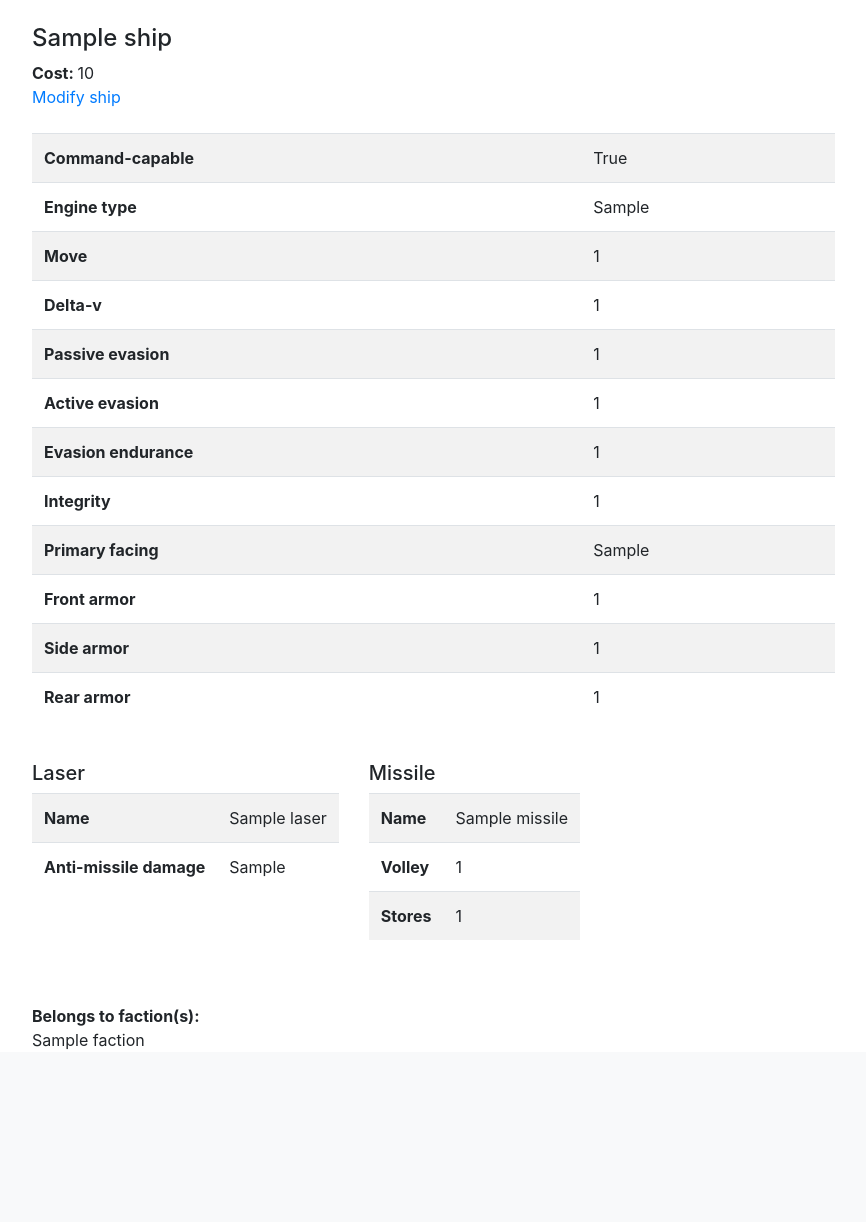
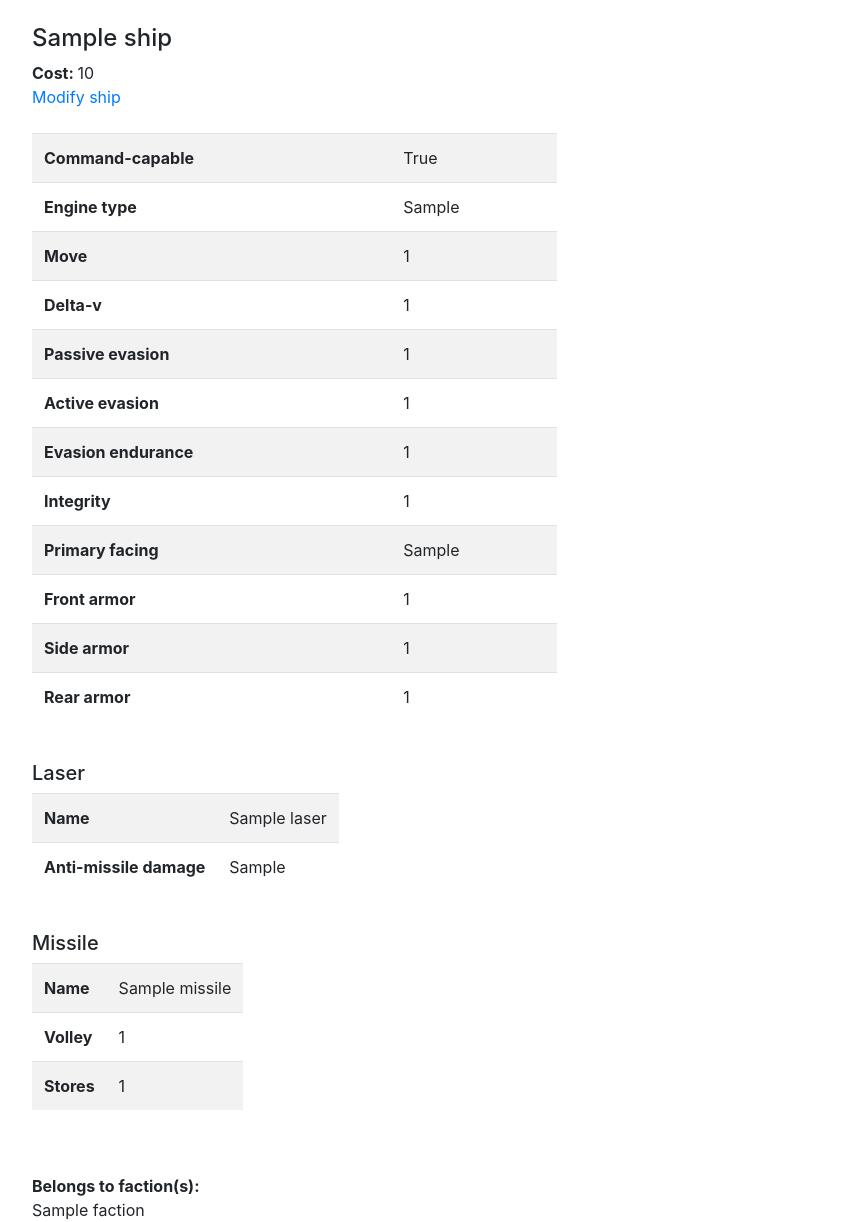
Before and after one commit to elucca/FleetReport, a Flask app: page /ships/1/ in a window 1280 px wide. Shown: the part 56-1278 px from the top of the page, without its empty margins (68-934 px from the left). Before the commit the page ends 1105 px from the top, so only its background shows below. Run offline with Flask 2, Linux system fonts and the light colour scheme; tables that the repository leaves empty hold one stand-in row (values such as "Sample post"); some libraries are stand-ins or nearby versions.

Commit message:
Make ship info table a bit less wide

```diff
--- a/application/templates/ships/shipinfo.html
+++ b/application/templates/ships/shipinfo.html
@@ -5,7 +5,7 @@
     <!--Main ship row-->
     <div class="row">
       <!--Ship info column-->
-      <div class="col-sm-9">
+      <div class="col-md-6">
         <h4>{{ ship.name }}</h4>
         <span><b>Cost: </b></span>
         <span>{{ ship.cost }}</span>
```
